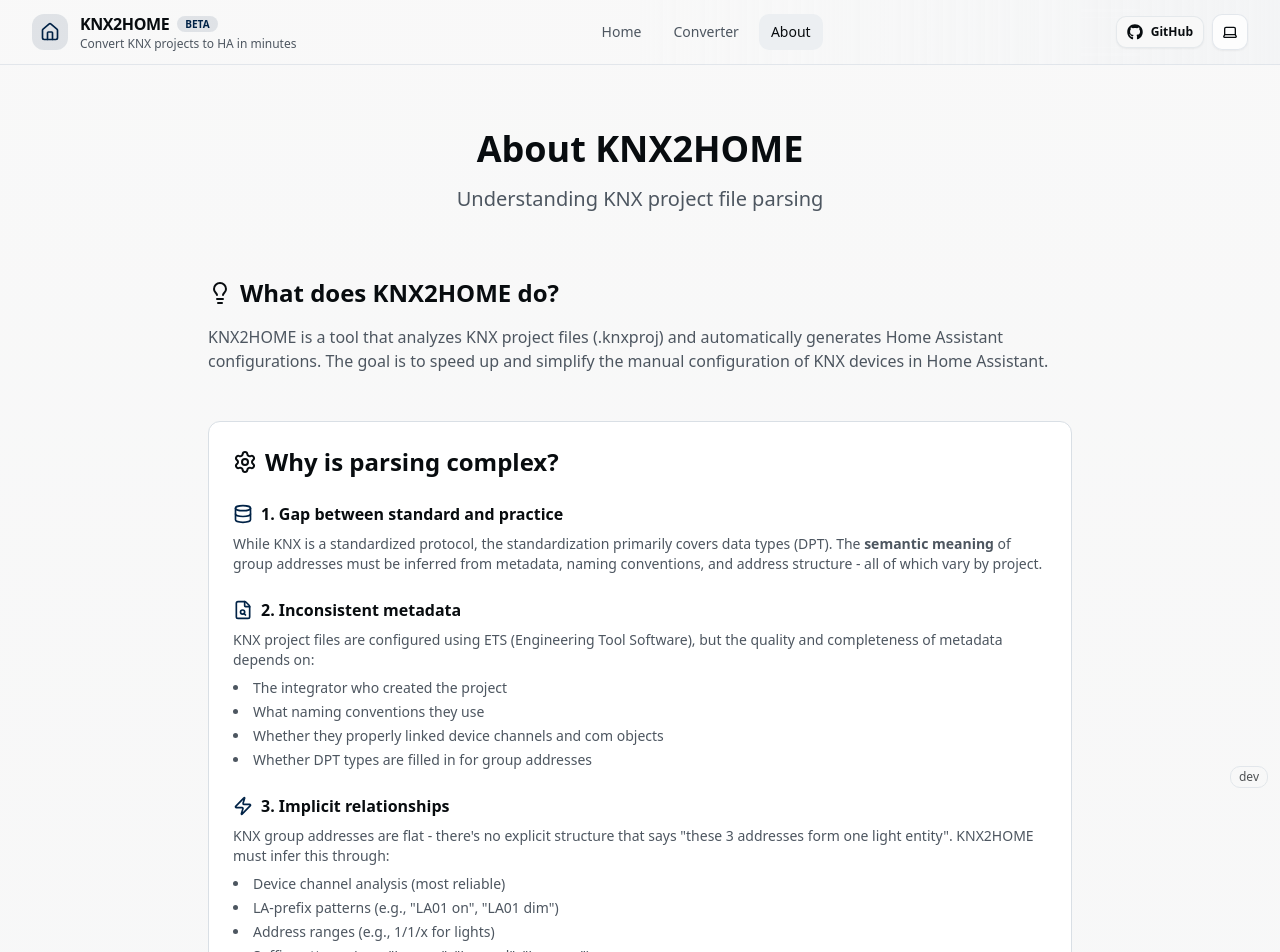
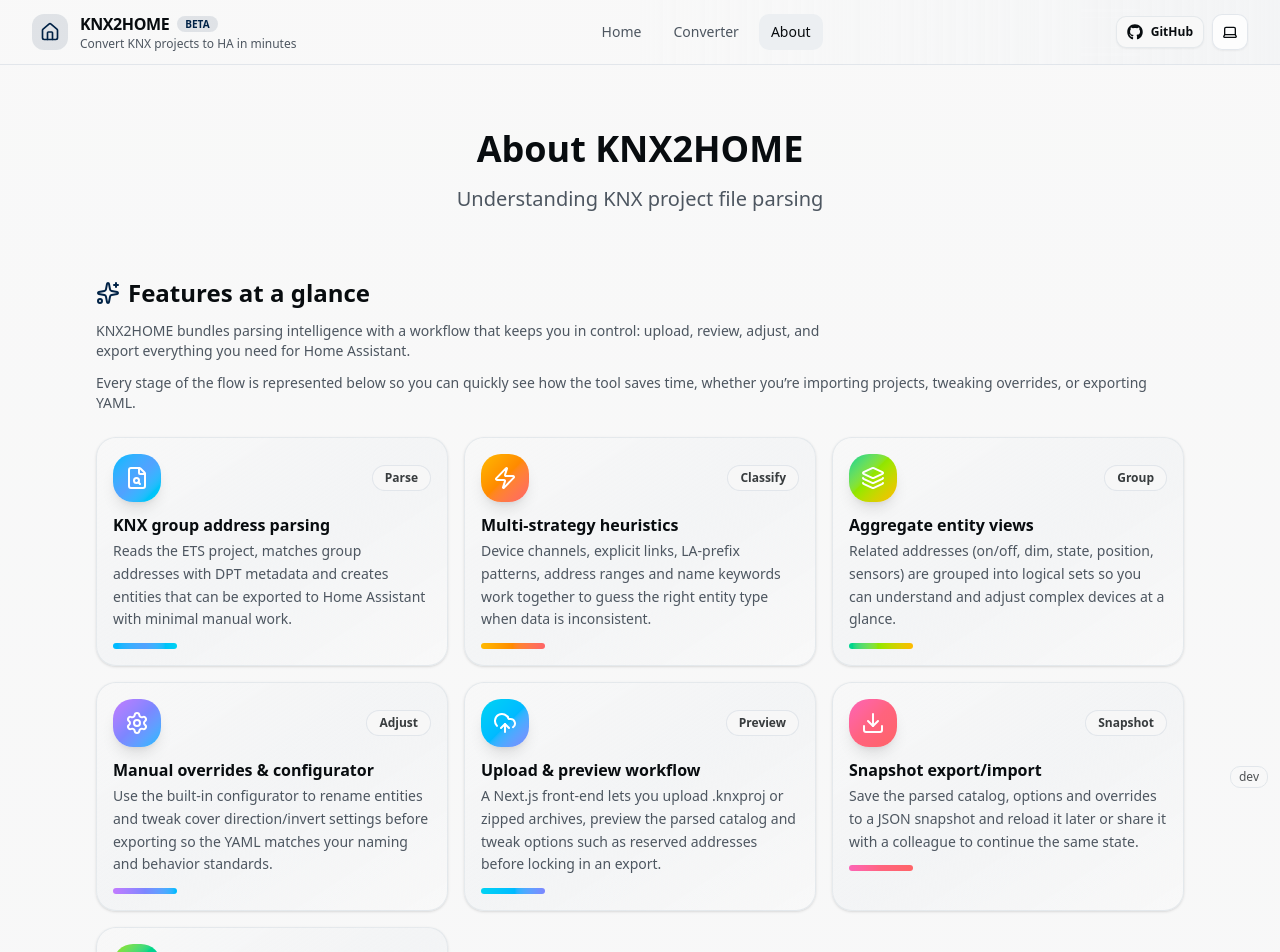
Before and after one commit to MrGreenBoutiqueOffices/knx2ha, a Next.js app: page /about in a window 1280 px wide. Shown: the top 952 px of the page. Built offline with nearby package versions, Linux system fonts and the light colour scheme.

Commit message:
feat: enhance About page with feature highlights and improved layout (#138)

```diff
--- a/src/app/about/page.tsx
+++ b/src/app/about/page.tsx
@@ -1,18 +1,91 @@
 import { Footer } from "@/components/landing/Footer";
+import type { ComponentProps } from "react";
 import {
   AlertCircle,
   Database,
+  Download,
   FileSearch,
+  FileText,
+  Layers,
   Lightbulb,
   Settings,
-  Zap
+  Sparkles,
+  UploadCloud,
+  Zap,
 } from "lucide-react";
+
+type FeatureHighlight = {
+  title: string;
+  description: string;
+  icon: (props: ComponentProps<typeof FileSearch>) => JSX.Element;
+  accent: string;
+  label: string;
+};
+
+const featureHighlights: FeatureHighlight[] = [
+  {
+    title: "KNX group address parsing",
+    description:
+      "Reads the ETS project, matches group addresses with DPT metadata and creates entities that can be exported to Home Assistant with minimal manual work.",
+    icon: FileSearch,
+    accent: "from-sky-400 via-blue-400 to-cyan-400",
+    label: "Parse",
+  },
+  {
+    title: "Multi-strategy heuristics",
+    description:
+      "Device channels, explicit links, LA-prefix patterns, address ranges and name keywords work together to guess the right entity type when data is inconsistent.",
+    icon: Zap,
+    accent: "from-amber-400 via-orange-400 to-red-400",
+    label: "Classify",
+  },
+  {
+    title: "Aggregate entity views",
+    description:
+      "Related addresses (on/off, dim, state, position, sensors) are grouped into logical sets so you can understand and adjust complex devices at a glance.",
+    icon: Layers,
+    accent: "from-emerald-400 via-lime-400 to-amber-400",
+    label: "Group",
+  },
+  {
+    title: "Manual overrides & configurator",
+    description:
+      "Use the built-in configurator to rename entities and tweak cover direction/invert settings before exporting so the YAML matches your naming and behavior standards.",
+    icon: Settings,
+    accent: "from-purple-400 via-indigo-400 to-sky-400",
+    label: "Adjust",
+  },
+  {
+    title: "Upload & preview workflow",
+    description:
+      "A Next.js front-end lets you upload .knxproj or zipped archives, preview the parsed catalog and tweak options such as reserved addresses before locking in an export.",
+    icon: UploadCloud,
+    accent: "from-cyan-400 via-sky-400 to-indigo-400",
+    label: "Preview",
+  },
+  {
+    title: "Snapshot export/import",
+    description:
+      "Save the parsed catalog, options and overrides to a JSON snapshot and reload it later or share it with a colleague to continue the same state.",
+    icon: Download,
+    accent: "from-pink-400 via-rose-400 to-red-400",
+    label: "Snapshot",
+  },
+  {
+    title: "Home Assistant YAML export",
+    description:
+      "Export a single file or a ZIP with per-domain YAML plus a root include; entity visibility matches the preview so exports stay trustworthy.",
+    icon: FileText,
+    accent: "from-lime-400 via-emerald-400 to-cyan-400",
+    label: "Export",
+  },
+];
 
 export default function AboutPage() {
   return (
     <>
       <main className="min-h-screen bg-gradient-to-b from-background to-muted/20">
-      <div className="container mx-auto px-4 py-16 max-w-4xl">
+        <div className="mx-auto max-w-6xl px-4 py-16 sm:px-6 lg:px-8">
           {/* Header */}
           <div className="text-center mb-16">
             <h1 className="text-4xl font-bold mb-4">About KNX2HOME</h1>
@@ -20,6 +93,61 @@
               Understanding KNX project file parsing
             </p>
           </div>
+
+          {/* Feature overview */}
+          <section className="mb-12 space-y-6">
+            <div className="space-y-3">
+              <h2 className="flex items-center gap-2 text-2xl font-semibold">
+                <Sparkles className="w-6 h-6 text-primary" />
+                Features at a glance
+              </h2>
+              <p className="text-sm text-muted-foreground max-w-3xl">
+                KNX2HOME bundles parsing intelligence with a workflow that keeps
+                you in control: upload, review, adjust, and export everything
+                you need for Home Assistant.
+              </p>
+              <p className="text-sm text-muted-foreground">
+                Every stage of the flow is represented below so you can quickly
+                see how the tool saves time, whether you’re importing projects,
+                tweaking overrides, or exporting YAML.
+              </p>
+            </div>
+            <div className="grid gap-4 sm:grid-cols-2 lg:grid-cols-3">
+              {featureHighlights.map(
+                ({ title, description, icon: Icon, accent, label }) => (
+                  <article
+                    key={title}
+                    className="group relative flex flex-col gap-3 overflow-hidden rounded-2xl border border-border/60 bg-gradient-to-br from-background/60 via-muted/40 to-background/80 p-4 text-sm shadow-sm transition duration-150 hover:-translate-y-1 hover:border-primary/60 hover:shadow-lg"
+                  >
+                    <div
+                      className={`pointer-events-none absolute inset-0 rounded-2xl bg-gradient-to-br ${accent} opacity-0 transition duration-150 group-hover:opacity-20`}
+                    />
+                    <div className="relative flex items-center justify-between gap-3">
+                      <div
+                        className={`flex h-12 w-12 flex-shrink-0 items-center justify-center rounded-2xl bg-gradient-to-br ${accent} shadow-lg`}
+                      >
+                        <Icon className="h-6 w-6 text-white" />
+                      </div>
+                      <span className="relative rounded-full border border-border/70 bg-background/80 px-3 py-1 text-xs font-semibold text-foreground/80">
+                        {label}
+                      </span>
+                    </div>
+                    <div className="relative">
+                      <h3 className="font-semibold text-base leading-snug text-foreground">
+                        {title}
+                      </h3>
+                      <p className="text-muted-foreground mt-1 leading-relaxed">
+                        {description}
+                      </p>
+                    </div>
+                    <div
+                      className={`relative h-1.5 w-16 rounded-full bg-gradient-to-r ${accent}`}
+                    />
+                  </article>
+                ),
+              )}
+            </div>
+          </section>
 
           {/* Main Content */}
           <div className="space-y-12">
@@ -30,9 +158,10 @@
                 What does KNX2HOME do?
               </h2>
               <p className="text-muted-foreground">
-              KNX2HOME is a tool that analyzes KNX project files (.knxproj) and automatically
-              generates Home Assistant configurations. The goal is to speed up and simplify
-              the manual configuration of KNX devices in Home Assistant.
+                KNX2HOME is a tool that analyzes KNX project files (.knxproj)
+                and automatically generates Home Assistant configurations. The
+                goal is to speed up and simplify the manual configuration of KNX
+                devices in Home Assistant.
               </p>
             </section>
 
@@ -49,10 +178,11 @@
                     1. Gap between standard and practice
                   </h3>
                   <p className="text-sm text-muted-foreground">
-                  While KNX is a standardized protocol, the standardization primarily covers
-                  data types (DPT). The <strong>semantic meaning</strong> of group addresses
-                  must be inferred from metadata, naming conventions, and address structure -
-                  all of which vary by project.
+                    While KNX is a standardized protocol, the standardization
+                    primarily covers data types (DPT). The{" "}
+                    <strong>semantic meaning</strong> of group addresses must be
+                    inferred from metadata, naming conventions, and address
+                    structure - all of which vary by project.
                   </p>
                 </div>
 
@@ -62,13 +192,17 @@
                     2. Inconsistent metadata
                   </h3>
                   <p className="text-sm text-muted-foreground">
-                  KNX project files are configured using ETS (Engineering Tool Software), but
-                  the quality and completeness of metadata depends on:
+                    KNX project files are configured using ETS (Engineering Tool
+                    Software), but the quality and completeness of metadata
+                    depends on:
                   </p>
                   <ul className="text-sm text-muted-foreground mt-2 space-y-1 list-disc list-inside">
                     <li>The integrator who created the project</li>
                     <li>What naming conventions they use</li>
-                  <li>Whether they properly linked device channels and com objects</li>
+                    <li>
+                      Whether they properly linked device channels and com
+                      objects
+                    </li>
                     <li>Whether DPT types are filled in for group addresses</li>
                   </ul>
                 </div>
@@ -79,14 +213,17 @@
                     3. Implicit relationships
                   </h3>
                   <p className="text-sm text-muted-foreground">
-                  KNX group addresses are flat - there's no explicit structure that says
-                  "these 3 addresses form one light entity". KNX2HOME must infer this through:
+                    KNX group addresses are flat - there's no explicit structure
+                    that says "these 3 addresses form one light entity".
+                    KNX2HOME must infer this through:
                   </p>
                   <ul className="text-sm text-muted-foreground mt-2 space-y-1 list-disc list-inside">
                     <li>Device channel analysis (most reliable)</li>
                     <li>LA-prefix patterns (e.g., "LA01 on", "LA01 dim")</li>
                     <li>Address ranges (e.g., 1/1/x for lights)</li>
-                  <li>Suffix patterns (e.g., "Lamp s", "Lamp d", "Lamp w")</li>
+                    <li>
+                      Suffix patterns (e.g., "Lamp s", "Lamp d", "Lamp w")
+                    </li>
                     <li>Name-based aggregation for complex structured names</li>
                   </ul>
                 </div>
@@ -100,33 +237,35 @@
                 Multi-strategy approach
               </h2>
               <p className="text-muted-foreground mb-4">
-              To properly parse different project files, KNX2HOME uses multiple strategies in
-              order of reliability:
+                To properly parse different project files, KNX2HOME uses
+                multiple strategies in order of reliability:
               </p>
               <ol className="space-y-3 text-sm text-muted-foreground list-decimal list-inside">
                 <li>
-                <strong>Structured Mapping (Device Channels)</strong> - Most reliable.
-                Uses device topology and channel definitions from ETS.
+                  <strong>Structured Mapping (Device Channels)</strong> - Most
+                  reliable. Uses device topology and channel definitions from
+                  ETS.
                 </li>
                 <li>
-                <strong>Link-driven Aggregation</strong> - Uses explicit links between
-                com objects and group addresses.
+                  <strong>Link-driven Aggregation</strong> - Uses explicit links
+                  between com objects and group addresses.
                 </li>
                 <li>
-                <strong>LA-Pattern Aggregation</strong> - Recognizes "LA01", "LA02" patterns
-                with suffixes like " on", " off", " dim".
+                  <strong>LA-Pattern Aggregation</strong> - Recognizes "LA01",
+                  "LA02" patterns with suffixes like " on", " off", " dim".
                 </li>
                 <li>
-                <strong>Address-based Aggregation</strong> - Groups addresses within the same
-                address range (e.g., 1/1/0-2 for one light).
+                  <strong>Address-based Aggregation</strong> - Groups addresses
+                  within the same address range (e.g., 1/1/0-2 for one light).
                 </li>
                 <li>
-                <strong>Name-based Aggregation</strong> - Matches complex names like
-                "Physics 0.01 s", "Physics 0.01 d", "Physics 0.01 w".
+                  <strong>Name-based Aggregation</strong> - Matches complex
+                  names like "Physics 0.01 s", "Physics 0.01 d", "Physics 0.01
+                  w".
                 </li>
                 <li>
-                <strong>Heuristics</strong> - Last fallback: classification based on
-                DPT type, name keywords, and address patterns.
+                  <strong>Heuristics</strong> - Last fallback: classification
+                  based on DPT type, name keywords, and address patterns.
                 </li>
               </ol>
             </section>
@@ -139,27 +278,37 @@
               </h2>
               <div className="space-y-3 text-sm text-muted-foreground">
                 <p>
-                <strong>KNX2HOME is a tool, not a replacement for manual verification.</strong>
+                  <strong>
+                    KNX2HOME is a tool, not a replacement for manual
+                    verification.
+                  </strong>
                 </p>
                 <p>
-                Our tests and validation show a classification accuracy of approximately <strong>~95%</strong> for
-                well-structured KNX projects. This means that:
+                  Our tests and validation show a classification accuracy of
+                  approximately <strong>~95%</strong> for well-structured KNX
+                  projects. This means that:
                 </p>
                 <ul className="space-y-2 list-disc list-inside ml-4">
-                <li>Most entities are correctly classified (light, switch, sensor, etc.)</li>
                   <li>
-                  There may always be some edge cases that require manual adjustment
+                    Most entities are correctly classified (light, switch,
+                    sensor, etc.)
                   </li>
                   <li>
-                  Projects with inconsistent naming or incomplete metadata may require more manual work
+                    There may always be some edge cases that require manual
+                    adjustment
                   </li>
                   <li>
-                  Complex configurations (such as RGB lights, HVAC systems) may not be fully
-                  automatically recognized
+                    Projects with inconsistent naming or incomplete metadata may
+                    require more manual work
+                  </li>
+                  <li>
+                    Complex configurations (such as RGB lights, HVAC systems)
+                    may not be fully automatically recognized
                   </li>
                 </ul>
                 <p className="font-semibold text-amber-700 dark:text-amber-400 mt-4">
-                ⚠️ Always verify the generated configuration before using it in production!
+                  ⚠️ Always verify the generated configuration before using it
+                  in production!
                 </p>
               </div>
             </section>
@@ -172,30 +321,35 @@
               </h2>
               <ul className="space-y-2 text-sm text-muted-foreground list-disc list-inside">
                 <li>
-                <strong>Use clear names in ETS</strong> - Descriptive names like
-                "Living Room Light" work better than "LA01".
+                  <strong>Use clear names in ETS</strong> - Descriptive names
+                  like "Living Room Light" work better than "LA01".
                 </li>
                 <li>
-                <strong>Fill in DPT types</strong> - This greatly helps with correct classification.
+                  <strong>Fill in DPT types</strong> - This greatly helps with
+                  correct classification.
                 </li>
                 <li>
-                <strong>Structure with channels</strong> - Use device channels to group related
-                group addresses.
+                  <strong>Structure with channels</strong> - Use device channels
+                  to group related group addresses.
                 </li>
                 <li>
-                <strong>Use user hints</strong> - You can use `[switch]`, `[light]`, `[sensor]`,
-                etc. in names to force classification.
+                  <strong>Use user hints</strong> - You can use `[switch]`,
+                  `[light]`, `[sensor]`, etc. in names to force classification.
                 </li>
                 <li>
-                <strong>Use the entity configurator</strong> - In the tool, you can adjust entities,
-                rename, or remove them before exporting.
+                  <strong>Use the entity configurator</strong> - In the tool,
+                  you can adjust entities, rename, or remove them before
+                  exporting.
                 </li>
               </ul>
             </section>
 
             {/* Technical Details */}
             <section className="bg-muted/50 rounded-lg p-6">
-            <h2 className="text-2xl font-semibold mb-4">Technical details</h2>
+              <h2 className="flex items-center gap-2 text-2xl font-semibold mb-4">
+                <Layers className="w-6 h-6" />
+                Technical details
+              </h2>
               <div className="grid grid-cols-1 md:grid-cols-2 gap-4 text-sm">
                 <div>
                   <h3 className="font-semibold mb-2">Supported DPT types:</h3>
@@ -226,10 +380,13 @@
 
             {/* Open Source */}
             <section className="text-center py-8">
-            <h2 className="text-2xl font-semibold mb-4">Open Source</h2>
+              <h2 className="flex items-center gap-2 text-2xl font-semibold mb-4">
+                <FileText className="w-6 h-6" />
+                Open Source
+              </h2>
               <p className="text-muted-foreground mb-4">
-              KNX2HOME is open source software. Contributions, bug reports, and feature requests
-              are welcome!
+                KNX2HOME is open source software. Contributions, bug reports,
+                and feature requests are welcome!
               </p>
               <a
                 href="https://github.com/MrGreenBoutiqueOffices/knx2home"
```
Lines whose indentation alone changed are shown as unchanged.
